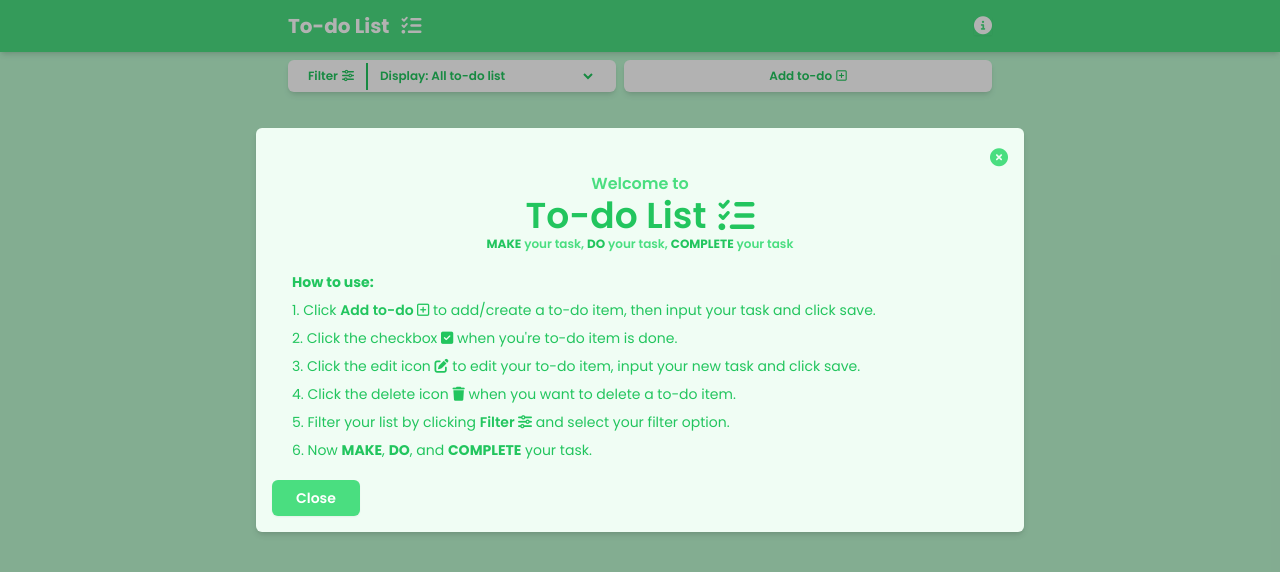
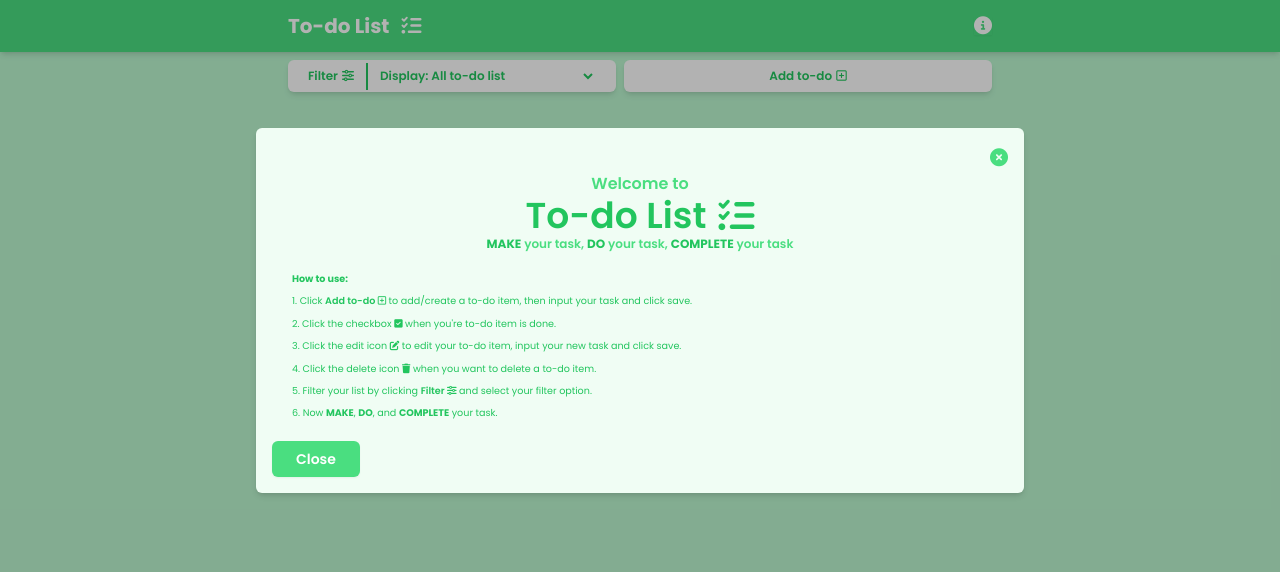
Before and after one commit to Iraija/To-do-List-Vue, a Vue app: page / in a window 1280 px wide. Both pictures are taken after a click on the element 983 px from the left and 26 px from the top of the page. Shown: the top 572 px of the page. Built offline with nearby package versions, Linux system fonts and the light colour scheme.

Commit message:
modified select component

```diff
--- a/src/components/Navigation.vue
+++ b/src/components/Navigation.vue
@@ -23,7 +23,7 @@
                         </div>
                         <p class="text-[0.60rem] sm:text-xs text-center "><span class="font-bold text-green-500">MAKE</span> your task, <span class="font-bold text-green-500">DO</span> your task, <span class="font-bold text-green-500">COMPLETE</span> your task</p>
                     </div>
-                    <div class="flex flex-col gap-2 px-5 font-normal text-sm text-green-500">
+                    <div class="flex flex-col gap-2 px-5 font-normal text-[0.60rem] text-green-500">
                         <p class="font-bold">How to use:</p>
                         <p>1. Click <span class="font-semibold">Add to-do <i class="fa-regular fa-square-plus"></i></span> to add/create a to-do item, then input your task and click save.</p>
                         <p>2. Click the checkbox <span class="font-semibold"><i class="fa-solid fa-square-check"></i></span> when you're to-do item is done.</p>
```
